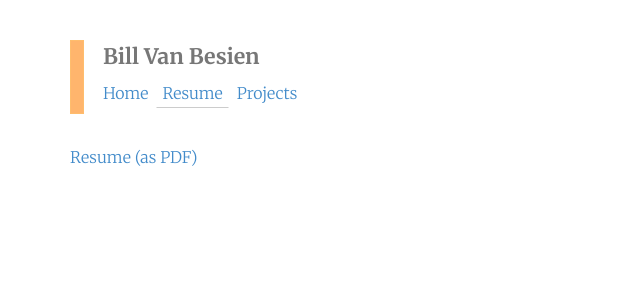
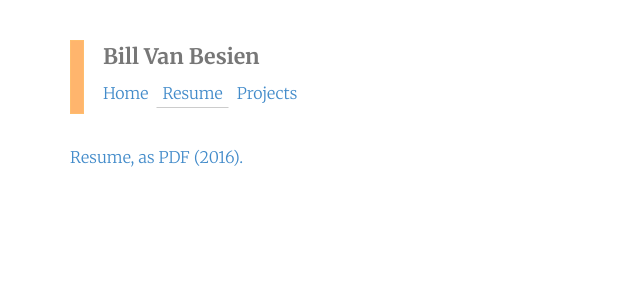
Before and after one commit to billvb/billvb.github.io, a Jekyll site: the page built from resume/index.md, in a window 1280 px wide. Shown: the top 300 px of the page, without its empty margins (0-640 px from the left). Built offline with Jekyll 4.4.1, drawn with Linux system fonts in a browser that asks for light colours; nearby versions of some CDN libraries.

Commit message:
Update index.md

```diff
--- a/resume/index.md
+++ b/resume/index.md
@@ -3,4 +3,4 @@ title: Resume
 layout: base
 ---
 
-[Resume (as PDF)](http://billvb.github.io/resume/vanbesien_resume_201604.pdf)
+<a href="http://billvb.github.io/resume/vanbesien_resume_201604.pdf" target="_blank">Resume, as PDF (2016).</a>
```
